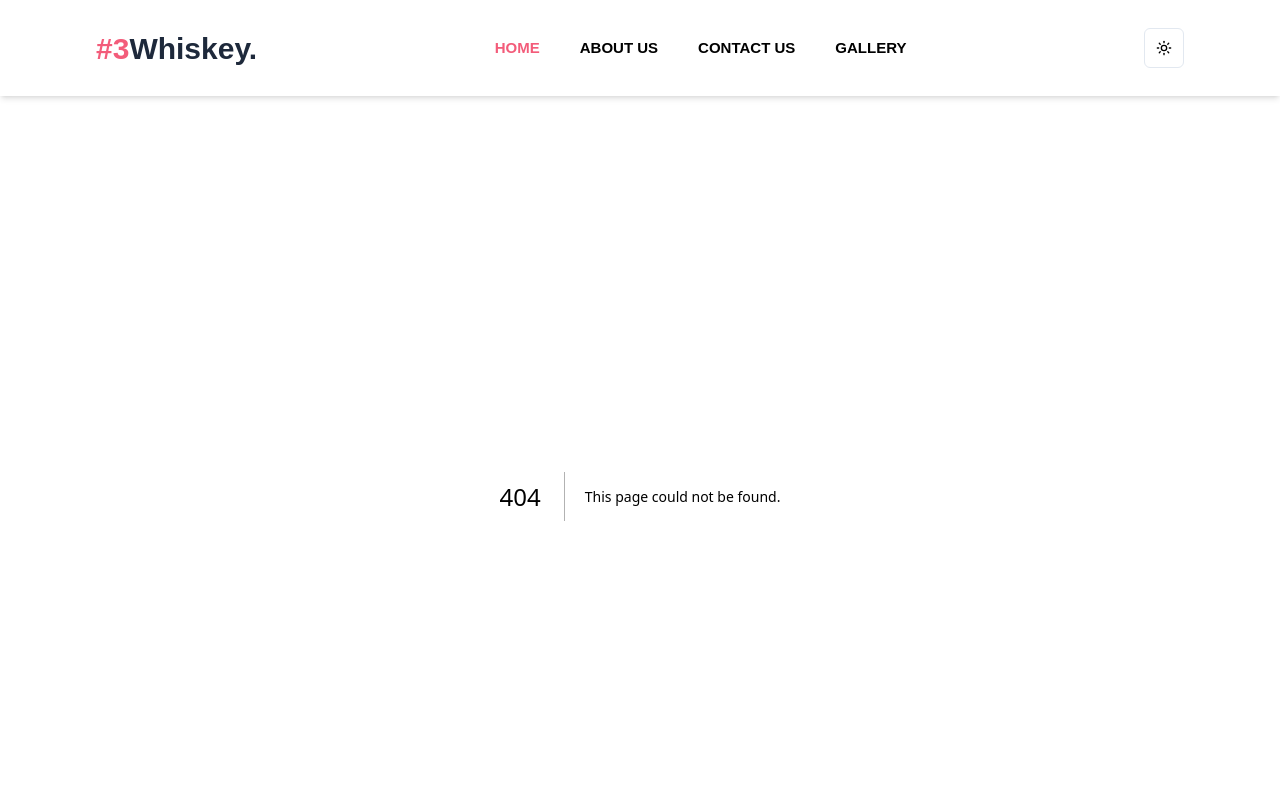
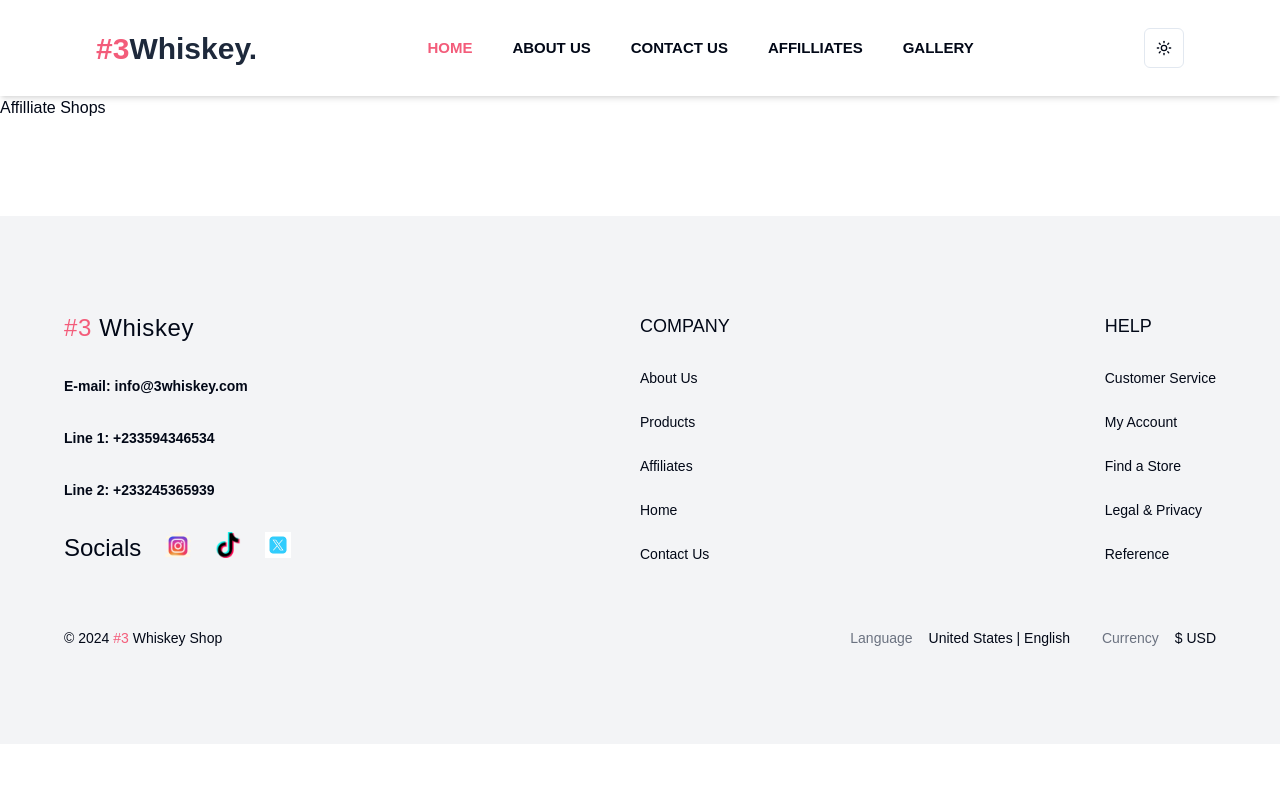
Before and after one commit to paakowden/thrwhiskey2, a Next.js app: page /affilliates in a window 1280 px wide. Before the commit this address had no page. Shown: the top 800 px of the page. Built offline with nearby package versions, Linux system fonts and the light colour scheme.

Commit message:
affilliate link

```diff
--- /dev/null
+++ b/app/affilliates/page.tsx
@@ -0,0 +1,11 @@
+import React from "react";
+
+const page = () => {
+  return (
+    <div>
+      <h1>Affilliate Shops</h1>
+    </div>
+  );
+};
+
+export default page;
--- a/app/components/Navbar/Nav.tsx
+++ b/app/components/Navbar/Nav.tsx
@@ -28,6 +28,9 @@ const Nav = ({ openNav }: Props) => {
             <Link href="/contact">Contact Us</Link>
           </li>
           <li className="text-[15px] cursor-pointer hover:text-paa transition-all duration-200">
+            <Link href="/affilliates">Affilliates</Link>
+          </li>
+          <li className="text-[15px] cursor-pointer hover:text-paa transition-all duration-200">
             <Link href="/gallery">Gallery</Link>
           </li>
         </ul>
```
